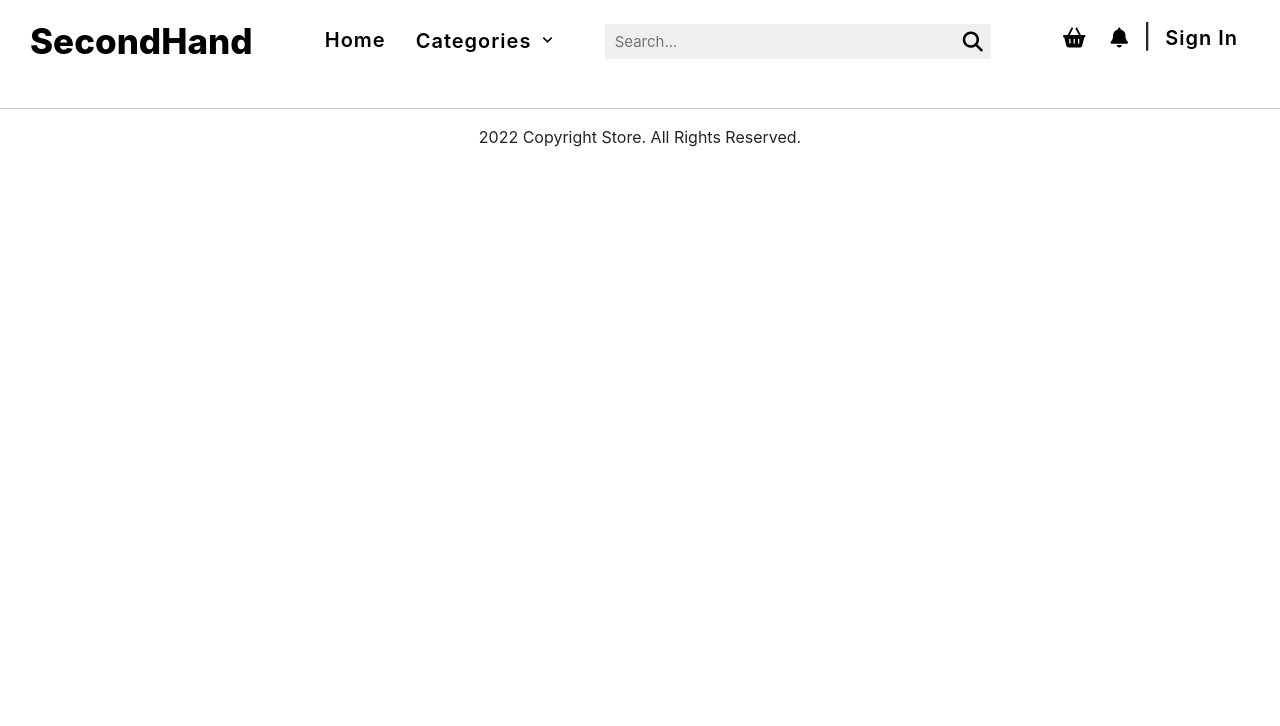
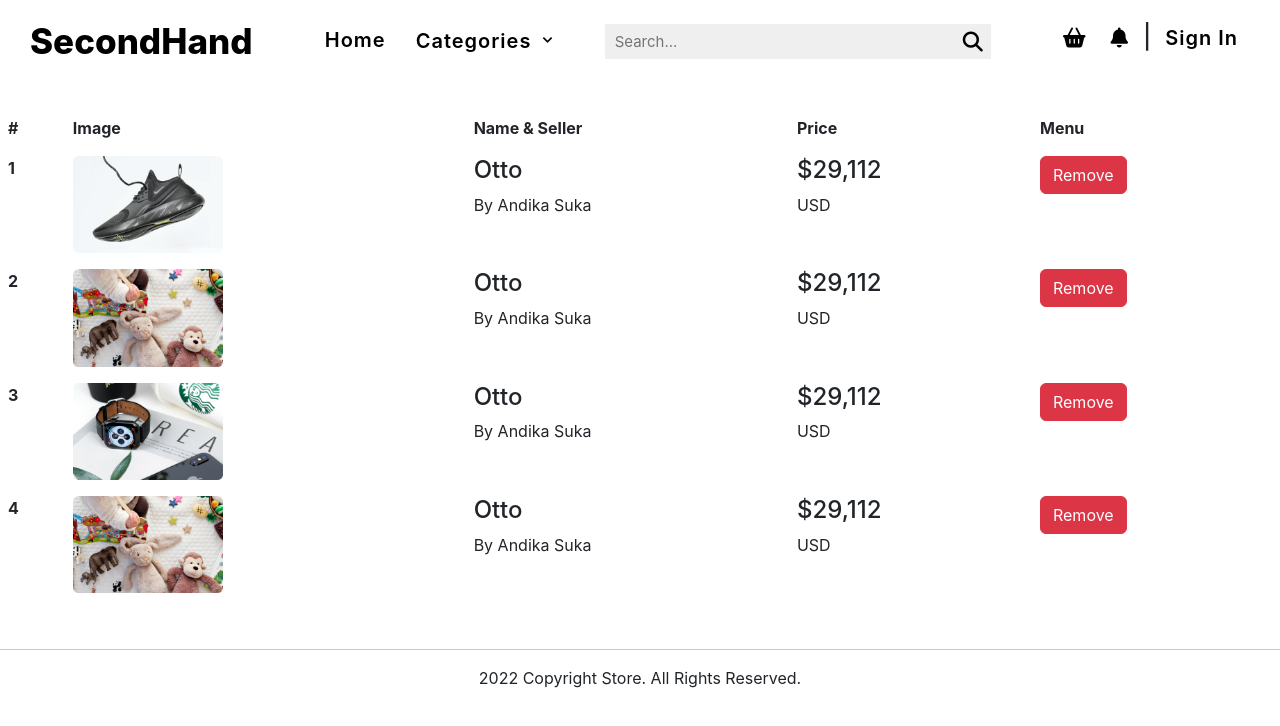
Before and after one commit to MustofaandCrew/FrontEnd2, a React (Create React App) app in the folder front-end/: page /shoppingcart in a window 1280 px wide. Shown: the top 726 px of the page. Built offline with nearby package versions, Linux system fonts and the light colour scheme.

Commit message:
add shooping-cart in pages

```diff
--- a/front-end/src/App.js
+++ b/front-end/src/App.js
@@ -2,13 +2,15 @@ import React from "react";
 import { BrowserRouter, Route, Routes } from "react-router-dom";
 import Navbar from "./components/Navbar";
 import Footer from "./components/Footer";
+import Shoppingcart from "./pages/Shoppingcart";
 
 function App() {
   return (
     <div className="App">
       <BrowserRouter>
-        <Navbar />
-        <Footer />
+      <Routes>
+        <Route path="/shoppingcart" element={<Shoppingcart />} />
+      </Routes>
       </BrowserRouter>
     </div>
   );
--- /dev/null
+++ b/front-end/src/pages/Shoppingcart.jsx
@@ -0,0 +1,82 @@
+import React from "react";
+
+import LayoutNavbarFooter from "../components/LayoutNavbarFooter";
+
+import Shoe from "../assets/images/NewProducts2.jpg";
+import Doll from "../assets/images/NewProducts.jpg";
+import Watch from "../assets/images/NewProducts3.jpg";
+
+
+export default function Shoppingcart() {
+    return (
+        <LayoutNavbarFooter>
+            <div className="mb-5">
+                <table class="table table-borderless">
+                    <thead>
+                        <tr>
+                            <th scope="col">#</th>
+                            <th scope="col">Image</th>
+                            <th scope="col">Name & Seller</th>
+                            <th scope="col">Price</th>
+                            <th scope="col">Menu</th>
+                        </tr>
+                    </thead>
+                    <tbody>
+                        <tr>
+                            <th scope="row">1</th>
+                            <td><img src={Shoe} alt="shoes" width={150} /></td>
+                            <td>
+                                <h4>Otto</h4>
+                                <p>By Andika Suka</p>
+                            </td>
+                            <td>
+                                <h4>$29,112</h4>
+                                <p>USD</p>
+                            </td>
+                            <td><button className="btn btn-danger">Remove</button></td>
+                        </tr>
+                        <tr>
+                            <th scope="row">2</th>
+                            <td><img src={Doll} alt="shoes" width={150} /></td>
+                            <td>
+                                <h4>Otto</h4>
+                                <p>By Andika Suka</p>
+                            </td>
+                            <td>
+                                <h4>$29,112</h4>
+                                <p>USD</p>
+                            </td>
+                            <td><button className="btn btn-danger">Remove</button></td>
+                        </tr>
+                        <tr>
+                            <th scope="row">3</th>
+                            <td><img src={Watch} alt="shoes" width={150} /></td>
+                            <td>
+                                <h4>Otto</h4>
+                                <p>By Andika Suka</p>
+                            </td>
+                            <td>
+                                <h4>$29,112</h4>
+                                <p>USD</p>
+                            </td>
+                            <td><button className="btn btn-danger">Remove</button></td>
+                        </tr>
+                        <tr>
+                            <th scope="row">4</th>
+                            <td><img src={Doll} alt="shoes" width={150} /></td>
+                            <td>
+                                <h4>Otto</h4>
+                                <p>By Andika Suka</p>
+                            </td>
+                            <td>
+                                <h4>$29,112</h4>
+                                <p>USD</p>
+                            </td>
+                            <td><button className="btn btn-danger">Remove</button></td>
+                        </tr>
+                    </tbody>
+                </table>
+            </div>
+        </LayoutNavbarFooter>
+    )
+}
```
